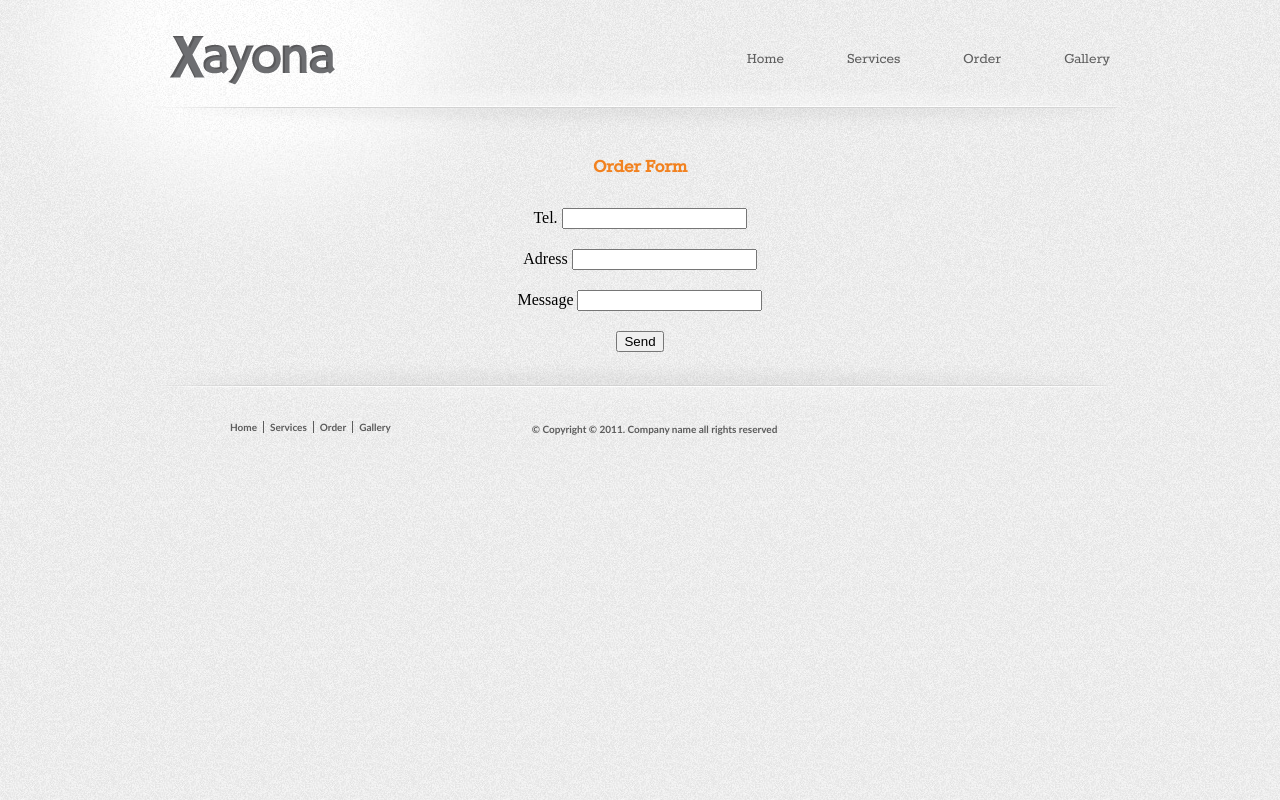
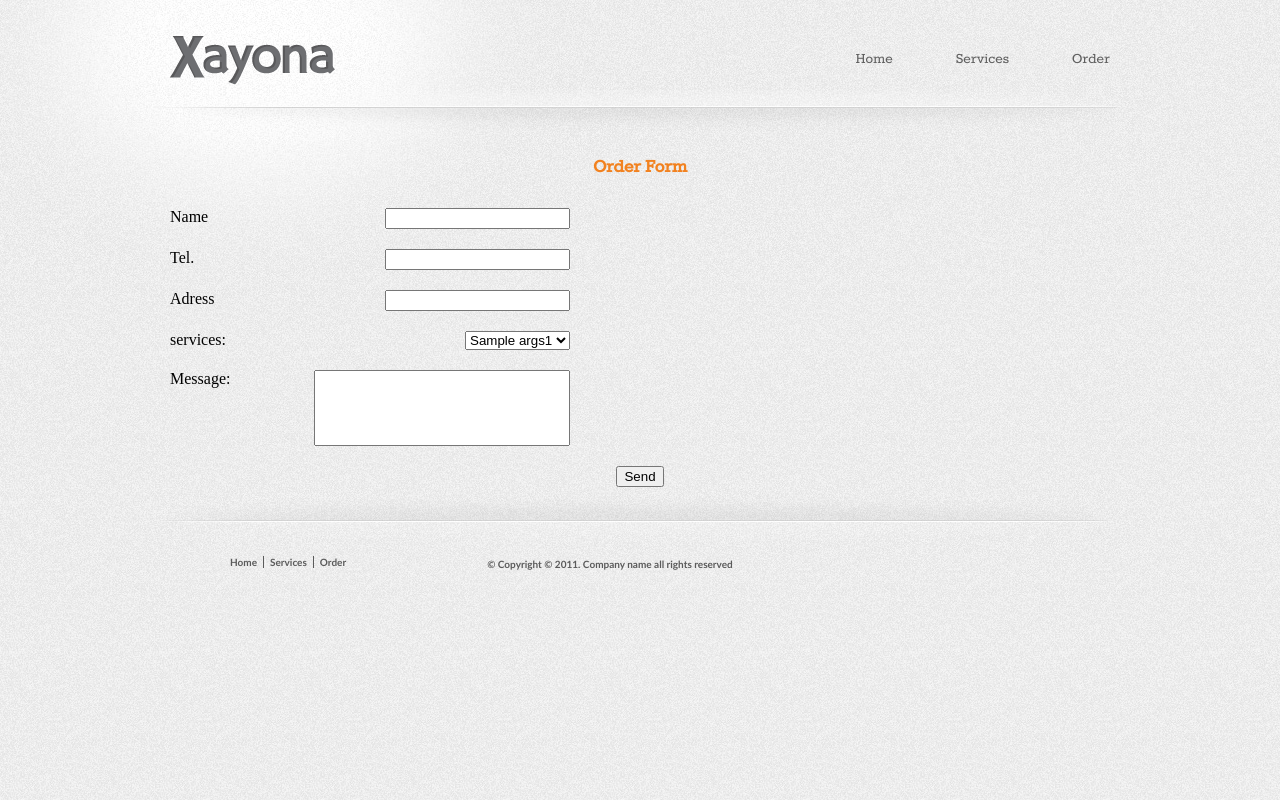
Before and after one commit to polomanij/taxi-jptvr15, a PHP site: template view/order.php in a window 1280 px wide. Run offline with PHP 8.4, Linux system fonts and the light colour scheme; the template is opened without the code that fills it: most values are stand-ins (such as "Sample title", 1, 10 or a date in 2020).

Commit message:
school 1.17

```diff
--- a/model/Model.php
+++ b/model/Model.php
@@ -11,7 +11,7 @@ class Model
 
         $services_arr = [];
         foreach ($rows as $row) {
-            $service = new Service($row["id"], $row["name"], $row["description"], $row["content"], $row["img"]);
+            $service = new Service($row["id"], $row["name"], $row["description"], $row["text"], $row["img"]);
             $services_arr[] = $service;
         }
 
--- a/public/css/style.css
+++ b/public/css/style.css
@@ -405,7 +405,22 @@ a {
 }
 
 .order-item {
+    width: 400px;
     margin-bottom: 20px;
+}
+
+.order-item label {
+    float: left;
+}
+
+.order-item input, .order-item textArea, .order-item select {
+    float: right;
+}
+
+.order-item textArea {
+    width: 250px;
+    height: 70px;
+    resize: none;
 }
 
 .clearfix:after {
--- a/view/one_service.php
+++ b/view/one_service.php
@@ -7,7 +7,7 @@
     </div>
 
     <p><?= $args1['description']; ?></p>
-    <p><?= $args1['content']; ?></p>
+    <p><?= $args1['text']; ?></p>
     <p><?= $args1['price'] . ' EUR'; ?></p>
     <a href="order">Make order</a>
 </div>
--- a/view/order.php
+++ b/view/order.php
@@ -3,24 +3,37 @@
     <h3>Order Form</h3>
 </div>
 
-<form method="post" class="order">
+<form method="post" class="order clearfix">
+    <div class="order-item clearfix">
+        <label for="name">Name</label>
+        <input type="text" id="name" name="name">
+    </div>
 
-    <div class="order-item">
+    <div class="order-item clearfix">
         <label for="tel">Tel.</label>
         <input type="text" id="tel" name="tel">
     </div>
 
-    <div class="order-item">
+    <div class="order-item clearfix">
         <label for="adress">Adress</label>
         <input type="text" id="adress" name="adress">
     </div>
 
-    <div class="order-item">
-        <label for="message">Message</label>
-        <input type="text" id="message" name="message">
+    <div class="order-item clearfix">
+        <label for="services">services:</label>
+        <select id="services" name="services">
+            <?php foreach ($args1 as $service): ?>
+                <option><?= $service->name ?></option>
+            <?php endforeach; ?>
+        </select>
     </div>
 
-    <input type="submit" value="Send">
+    <div class="order-item clearfix">
+        <label for="message">Message:</label>
+        <textarea id="message" name="message"></textarea>
+    </div>
+
+    <input type="submit" value="Send" name="submit">
 </form>
 
 <?php
--- a/view/templates/layout.php
+++ b/view/templates/layout.php
@@ -15,8 +15,7 @@
                     <ul>
                         <li><a href="<?= $_SERVER['PHP_SELF'] ?>">Home</a></li>
                             <li><a href="services">Services</a></li>
-                            <li><a href="#">Order</a></li>
-                            <li><a href="#">Gallery</a></li>
+                            <li><a href="order">Order</a></li>
                     </ul>
             </div>
             <div class="body">
@@ -27,7 +26,6 @@
                         <li><a href="index.html">Home</a></li>
                         <li><a href="#">Services</a></li>
                         <li><a href="#">Order</a></li>
-                        <li><a href="#">Gallery</a></li>
                     </ul>
                     <p>&#169; Copyright &#169; 2011. Company name all rights reserved</p>
             </div>
```
Also changed, not shown: conf/mail_conf.php (added, +7 -0 lines), controller/Controller.php (+6 -1 lines), public/images/fast.jpg (added).
